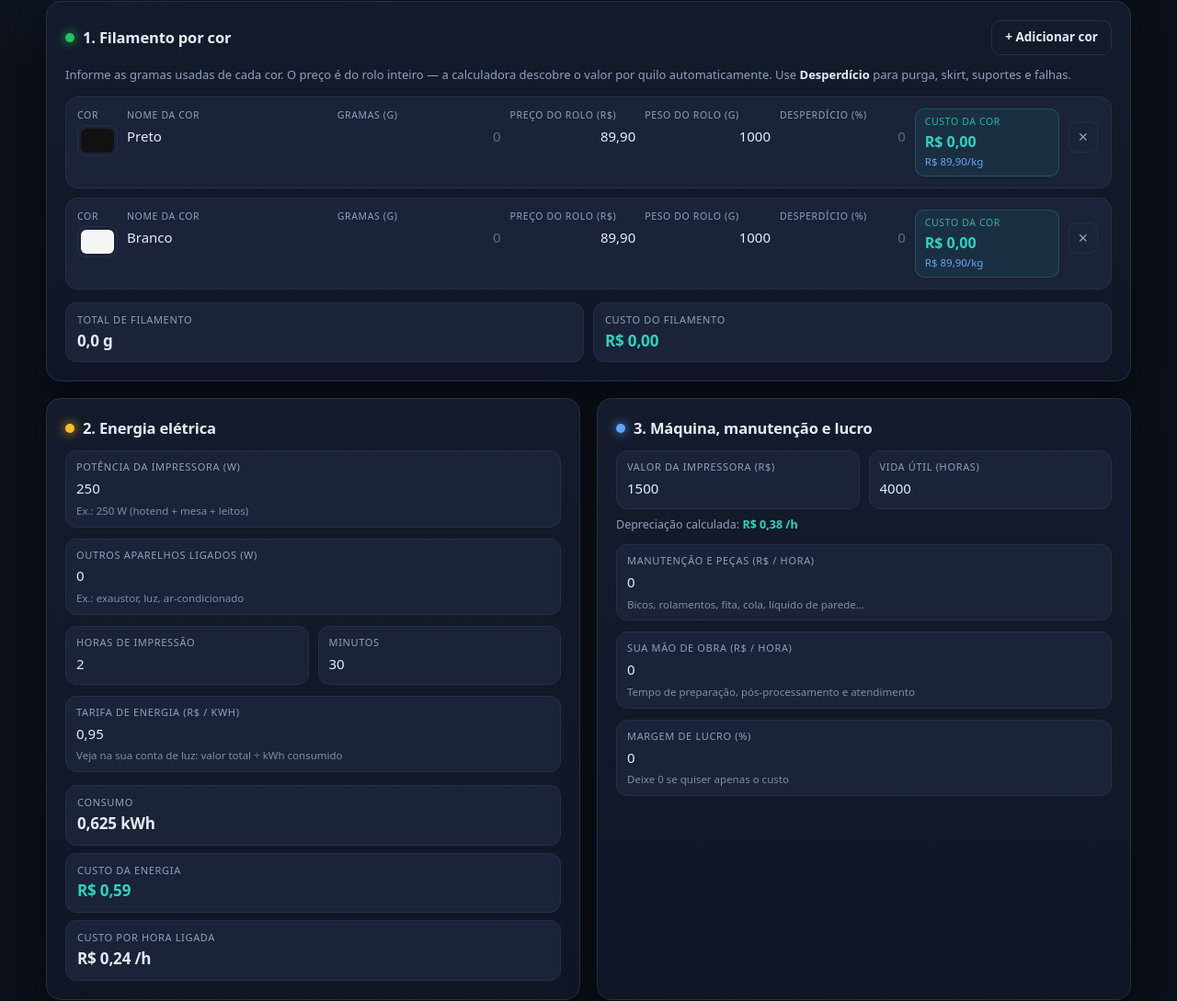
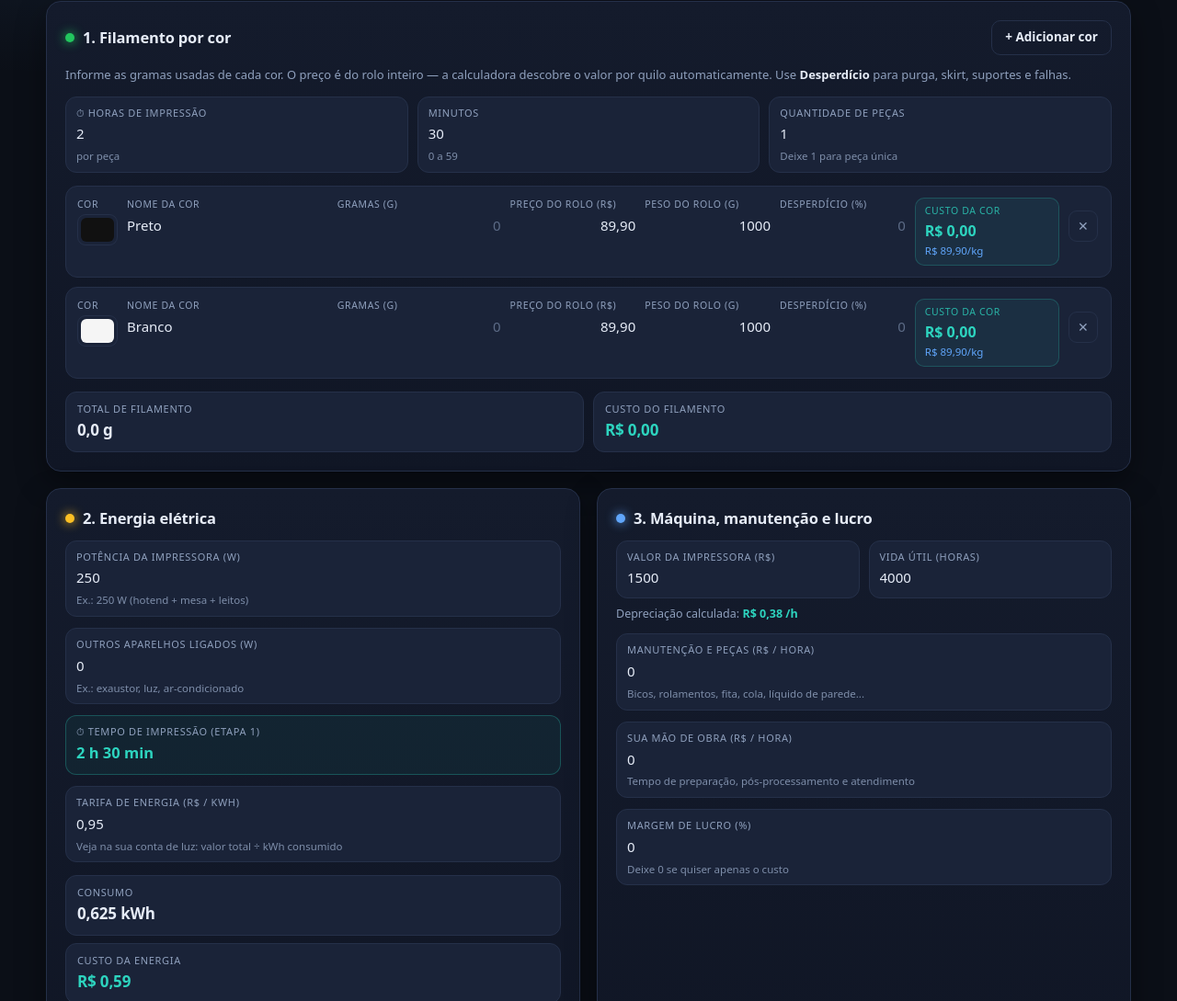
Before and after one commit to jairorossi/calculadora-custos-3d, a plain HTML site: page index.html in a window 1280 px wide. Shown: the part 149-1238 px from the top of the page at 92% size. Drawn offline with Linux system fonts and the light colour scheme.

Commit message:
Move tempo de impressao para a etapa 1 e adiciona quantidade de pecas

```diff
--- a/assets/css/style.css
+++ b/assets/css/style.css
@@ -201,6 +201,41 @@ body {
 .fields { display: grid; gap: 12px; }
 
 .field-row { display: grid; grid-template-columns: 1fr 1fr; gap: 10px; }
+
+/* Faixa de parâmetros da peça (tempo + quantidade) no topo da etapa 1 */
+.job-strip {
+  display: grid;
+  grid-template-columns: repeat(3, minmax(0, 1fr));
+  gap: 10px;
+  margin-bottom: 14px;
+}
+
+@media (max-width: 760px) { .job-strip { grid-template-columns: 1fr 1fr; } }
+@media (max-width: 520px) { .job-strip { grid-template-columns: 1fr; } }
+
+/* Campo somente leitura (tempo mostrado na etapa 2) */
+.field.ro {
+  border-color: rgba(45, 212, 191, .28);
+  background: rgba(45, 212, 191, .06);
+}
+
+.field.ro strong {
+  display: block;
+  font-size: 16.5px;
+  font-weight: 700;
+  color: var(--accent);
+  font-variant-numeric: tabular-nums;
+  margin-top: 1px;
+}
+
+.mini {
+  display: block;
+  font-size: 11.5px;
+  color: var(--muted);
+  margin-top: 2px;
+}
+
+.mini:empty { display: none; }
 
 .field {
   display: block;
@@ -520,6 +555,10 @@ input[type="color"]::-webkit-color-swatch { border: 0; border-radius: 6px; }
   margin-top: 14px;
 }
 
+.kpis[data-n="4"] { grid-template-columns: repeat(4, 1fr); }
+
+@media (max-width: 900px) { .kpis[data-n="4"] { grid-template-columns: repeat(2, 1fr); } }
+
 .kpis strong { font-size: 15.5px; }
 
 .toast {
@@ -550,6 +589,7 @@ input[type="color"]::-webkit-color-swatch { border: 0; border-radius: 6px; }
   .card { padding: 16px; }
   .field-row { grid-template-columns: 1fr; }
   .kpis { grid-template-columns: 1fr; }
+  .kpis[data-n="4"] { grid-template-columns: 1fr; }
   .totals-inline { grid-template-columns: 1fr; }
   .c-row { padding: 12px 44px 12px 12px; }
 }
--- a/assets/js/app.js
+++ b/assets/js/app.js
@@ -12,6 +12,7 @@
 
   var ENERGY_FIELDS = ['power', 'otherPower', 'hours', 'minutes', 'tariff'];
   var EXTRAS_FIELDS = ['purchase', 'life', 'maint', 'labor', 'margin'];
+  var JOB_FIELDS = ['qty'];
   var PALETTE = ['#ef4444', '#f97316', '#eab308', '#22c55e', '#14b8a6', '#3b82f6', '#a855f7', '#ec4899', '#111827', '#f5f5f5'];
 
   var DEFAULTS = {
@@ -20,7 +21,8 @@
       { color: '#f5f5f5', name: 'Branco', g: '', price: '89,90', spool: '1000', waste: '' }
     ],
     energy: { power: '250', otherPower: '0', hours: '2', minutes: '30', tariff: '0,95' },
-    extras: { purchase: '1500', life: '4000', maint: '0', labor: '0', margin: '0' }
+    extras: { purchase: '1500', life: '4000', maint: '0', labor: '0', margin: '0' },
+    job: { qty: '1' }
   };
 
   var brl = new Intl.NumberFormat('pt-BR', { style: 'currency', currency: 'BRL' });
@@ -138,18 +140,27 @@
     var rows = collectRows();
     var totalG = 0, totalFil = 0;
 
+    var qty = Math.floor(parseNum($('#qty') ? $('#qty').value : 1)) || 1;
+    if (qty < 1) qty = 1;
+    if (qty > 9999) qty = 9999;
+    var many = qty > 1;
+
     rows.forEach(function (r) {
       totalG += r.gEff;
       totalFil += r.cost;
-      $('.o-sub', r.el).textContent = money(r.cost);
+      $('.o-sub', r.el).textContent = money(r.cost * qty);
       $('.o-kg', r.el).textContent = r.perKg > 0 ? money(r.perKg) + '/kg' : '';
-      var hint = $('.g-hint', r.el);
-      hint.textContent = (r.waste > 0 && r.g > 0) ? nf(1, 1).format(r.gEff) + ' g já c/ desperdício' : '';
+      var parts = [];
+      if (r.waste > 0 && r.g > 0) parts.push(nf(1, 1).format(r.gEff) + ' g já c/ desperdício');
+      if (many) parts.push(nf(1, 1).format(r.gEff * qty) + ' g no lote (' + qty + 'x)');
+      $('.g-hint', r.el).textContent = parts.join(' · ');
     });
 
     $('#emptyState').hidden = rows.length > 0;
-    $('#totalG').textContent = grams(totalG);
-    $('#totalFil').textContent = money(totalFil);
+    $('#totalG').textContent = grams(totalG * qty);
+    $('#totalFil').textContent = money(totalFil * qty);
+    if ($('#totalGNote')) $('#totalGNote').textContent = many ? nf(1, 1).format(totalG) + ' g por peça' : '';
+    if ($('#totalFilNote')) $('#totalFilNote').textContent = many ? money(totalFil) + ' por peça' : '';
 
     // Energia
     var power = Math.max(0, parseNum($('#power').value));
@@ -163,9 +174,13 @@
     var energyCost = consumption * tariff;
     var energyPerHour = watts / 1000 * tariff;
 
-    $('#kwh').textContent = kwh(consumption);
-    $('#energyCost').textContent = money(energyCost);
+    $('#kwh').textContent = kwh(consumption * qty);
+    $('#energyCost').textContent = money(energyCost * qty);
     $('#energyHour').textContent = money(energyPerHour) + ' /h';
+    if ($('#timeRef')) {
+      $('#timeRef').textContent = timeLabel(t) + (many ? ' por peça' : '');
+      $('#timeRefTotal').textContent = many ? 'Lote de ' + qty + ' peças: ' + timeLabel(t * qty) : '';
+    }
 
     // Extras
     var purchase = Math.max(0, parseNum($('#purchase').value));
@@ -181,42 +196,52 @@
 
     $('#deprHint').textContent = money(deprPerHour) + ' /h';
 
-    // Resumo
-    var subtotal = totalFil + energyCost + deprCost + maintCost + laborCost;
+    // Resumo (valores já multiplicados pela quantidade de peças)
+    var unit = totalFil + energyCost + deprCost + maintCost + laborCost;
+    var subtotal = unit * qty;
     var profit = subtotal * margin / 100;
     var total = subtotal + profit;
-    var perGram = totalG > 0 ? subtotal / totalG : 0;
+    var perGram = totalG > 0 ? unit / totalG : 0;
+    var perPiece = total / qty;
 
     $('#sumTotal').textContent = money(total);
     $('#sumTotal2').textContent = money(total);
-    $('#heroNote').textContent = nf(1, 1).format(totalG) + ' g · ' + timeLabel(t);
-    $('#sumG').textContent = '(' + grams(totalG) + ')';
-    $('#sumFil').textContent = money(totalFil);
-    $('#sumKwh').textContent = '(' + kwh(consumption) + ')';
-    $('#sumEn').textContent = money(energyCost);
-    $('#sumDep').textContent = money(deprCost);
-    $('#sumMnt').textContent = money(maintCost);
-    $('#sumLab').textContent = money(laborCost);
+    $('#heroNote').textContent = nf(1, 1).format(totalG * qty) + ' g · ' + timeLabel(t * qty) +
+      (many ? ' · ' + qty + ' peças' : '');
+    $('#sumG').textContent = '(' + grams(totalG * qty) + ')';
+    $('#sumFil').textContent = money(totalFil * qty);
+    $('#sumKwh').textContent = '(' + kwh(consumption * qty) + ')';
+    $('#sumEn').textContent = money(energyCost * qty);
+    $('#sumDep').textContent = money(deprCost * qty);
+    $('#sumMnt').textContent = money(maintCost * qty);
+    $('#sumLab').textContent = money(laborCost * qty);
     $('#sumSub').textContent = money(subtotal);
     $('#profitLabel').textContent = margin > 0 ? 'Lucro (' + nf(0, 2).format(margin) + '%)' : 'Lucro';
     $('#sumProfit').textContent = money(profit);
     $('#kpiGram').textContent = money(perGram) + ' /g';
     $('#kpiHour').textContent = money(energyPerHour) + ' /h';
-    $('#kpiTime').textContent = timeLabel(t);
+    $('#kpiTime').textContent = timeLabel(t * qty);
+    if ($('#kpiPieceBox')) {
+      $('#kpiPieceBox').hidden = !many;
+      $('#kpiPiece').textContent = money(perPiece);
+      var kpis = $('#kpiPieceBox').parentNode;
+      if (many) kpis.setAttribute('data-n', '4'); else kpis.removeAttribute('data-n');
+    }
 
     // Detalhamento por cor
     var bd = $('#colorBreakdown');
     bd.innerHTML = rows.map(function (r) {
       return '<li><i style="background:' + esc(r.color) + '"></i>' +
         '<b>' + esc(r.name) + '</b>' +
-        '<span class="muted">' + nf(1, 1).format(r.gEff) + ' g</span>' +
-        '<b>' + money(r.cost) + '</b></li>';
+        '<span class="muted">' + nf(1, 1).format(r.gEff * qty) + ' g</span>' +
+        '<b>' + money(r.cost * qty) + '</b></li>';
     }).join('');
 
     last = {
-      rows: rows, totalG: totalG, totalFil: totalFil,
-      t: t, consumption: consumption, energyCost: energyCost, energyPerHour: energyPerHour,
-      deprCost: deprCost, maintCost: maintCost, laborCost: laborCost,
+      rows: rows, qty: qty, totalG: totalG * qty, totalFil: totalFil * qty,
+      t: t, timeTotal: t * qty, consumption: consumption * qty, energyCost: energyCost * qty,
+      energyPerHour: energyPerHour,
+      deprCost: deprCost * qty, maintCost: maintCost * qty, laborCost: laborCost * qty,
       subtotal: subtotal, margin: margin, profit: profit, total: total, perGram: perGram
     };
   }
@@ -237,10 +262,11 @@
           waste: $('.i-waste', row).value
         };
       }),
-      energy: {}, extras: {}
+      energy: {}, extras: {}, job: {}
     };
     ENERGY_FIELDS.forEach(function (f) { data.energy[f] = $('#' + f).value; });
     EXTRAS_FIELDS.forEach(function (f) { data.extras[f] = $('#' + f).value; });
+    JOB_FIELDS.forEach(function (f) { data.job[f] = $('#' + f).value; });
     return data;
   }
 
@@ -265,6 +291,7 @@
     DEFAULTS.colors.forEach(addColor);
     fillFields(DEFAULTS.energy, ENERGY_FIELDS);
     fillFields(DEFAULTS.extras, EXTRAS_FIELDS);
+    fillFields(DEFAULTS.job, JOB_FIELDS);
   }
 
   function load() {
@@ -275,6 +302,7 @@
       data.colors.forEach(addColor);
       fillFields(Object.assign({}, DEFAULTS.energy, data.energy), ENERGY_FIELDS);
       fillFields(Object.assign({}, DEFAULTS.extras, data.extras), EXTRAS_FIELDS);
+      fillFields(Object.assign({}, DEFAULTS.job, data.job), JOB_FIELDS);
     } else {
       resetToDefaults();
     }
@@ -284,19 +312,22 @@
 
   function summaryText() {
     var d = last;
+    var q = d.qty || 1;
     var out = [];
     out.push('IMPRESSÃO 3D — RESUMO DE CUSTOS');
     out.push('--------------------------------');
+    out.push('QUANTIDADE: ' + q + (q > 1 ? ' peças (valores abaixo já multiplicados)' : ' peça'));
+    out.push('');
     out.push('FILOMENTO');
     d.rows.forEach(function (r) {
-      out.push('  - ' + r.name + ': ' + nf(1, 1).format(r.gEff) + ' g = ' + money(r.cost) +
+      out.push('  - ' + r.name + ': ' + nf(1, 1).format(r.gEff * q) + ' g = ' + money(r.cost * q) +
         ' (' + money(r.perKg) + '/kg)');
     });
     if (d.rows.length === 0) out.push('  (nenhuma cor)');
     out.push('  Total: ' + nf(1, 1).format(d.totalG) + ' g = ' + money(d.totalFil));
     out.push('');
     out.push('ENERGIA ELÉTRICA');
-    out.push('  Tempo: ' + timeLabel(d.t));
+    out.push('  Tempo: ' + timeLabel(d.timeTotal) + (q > 1 ? ' (' + timeLabel(d.t) + ' por peça)' : ''));
     out.push('  Consumo: ' + kwh(d.consumption));
     out.push('  Custo: ' + money(d.energyCost) + '  (' + money(d.energyPerHour) + '/h)');
     out.push('');
@@ -309,6 +340,7 @@
       out.push('LUCRO (' + nf(0, 2).format(d.margin) + '%):     ' + money(d.profit));
     }
     out.push('TOTAL:                  ' + money(d.total));
+    if (q > 1) out.push('VALOR POR PEÇA:         ' + money(d.total / q));
     out.push('Custo por grama:        ' + money(d.perGram) + '/g');
     return out.join('\n');
   }
@@ -372,6 +404,7 @@
     cores.forEach(function (c) { addColor(c || {}); });
     fillFields(Object.assign({}, DEFAULTS.energy, data.energy), ENERGY_FIELDS);
     fillFields(Object.assign({}, DEFAULTS.extras, data.extras), EXTRAS_FIELDS);
+    fillFields(Object.assign({}, DEFAULTS.job, data.job), JOB_FIELDS);
     calc();
     save();
     toast('Dados carregados: ' + cores.length + ' cor(es) restaurada(s).');
--- a/index.html
+++ b/index.html
@@ -32,6 +32,24 @@
 
       <p class="help">Informe as gramas usadas de cada cor. O preço é do rolo inteiro — a calculadora descobre o valor por quilo automaticamente. Use <b>Desperdício</b> para purga, skirt, suportes e falhas.</p>
 
+      <div class="job-strip">
+        <label class="field">
+          <span>⏱ Horas de impressão</span>
+          <input type="text" inputmode="numeric" id="hours" value="2" aria-label="Horas de impressão">
+          <small>por peça</small>
+        </label>
+        <label class="field">
+          <span>Minutos</span>
+          <input type="text" inputmode="numeric" id="minutes" value="30" aria-label="Minutos de impressão">
+          <small>0 a 59</small>
+        </label>
+        <label class="field">
+          <span>Quantidade de peças</span>
+          <input type="text" inputmode="numeric" id="qty" value="1" aria-label="Quantidade de peças">
+          <small>Deixe 1 para peça única</small>
+        </label>
+      </div>
+
       <div class="colors" id="colorList"></div>
       <p class="empty" id="emptyState" hidden>Nenhuma cor cadastrada. Clique em <b>+ Adicionar cor</b>.</p>
 
@@ -39,10 +57,12 @@
         <div>
           <span>Total de filamento</span>
           <strong id="totalG">0,0 g</strong>
+          <small class="mini" id="totalGNote"></small>
         </div>
         <div>
           <span>Custo do filamento</span>
           <strong id="totalFil" class="accent">R$ 0,00</strong>
+          <small class="mini" id="totalFilNote"></small>
         </div>
       </div>
     </section>
@@ -66,15 +86,10 @@
           <small>Ex.: exaustor, luz, ar-condicionado</small>
         </label>
 
-        <div class="field-row">
-          <label class="field">
-            <span>Horas de impressão</span>
-            <input type="text" inputmode="numeric" id="hours" value="2" aria-label="Horas de impressão">
-          </label>
-          <label class="field">
-            <span>Minutos</span>
-            <input type="text" inputmode="numeric" id="minutes" value="30" aria-label="Minutos de impressão">
-          </label>
+        <div class="field ro">
+          <span>⏱ Tempo de impressão (etapa 1)</span>
+          <strong id="timeRef">2 h 30 min</strong>
+          <small id="timeRefTotal"></small>
         </div>
 
         <label class="field">
@@ -184,6 +199,10 @@
           <span>Tempo total</span>
           <strong id="kpiTime">0 h</strong>
         </div>
+        <div id="kpiPieceBox" hidden>
+          <span>Valor por peça</span>
+          <strong id="kpiPiece">R$ 0,00</strong>
+        </div>
       </div>
 
       <p class="toast" id="toast" role="status" aria-live="polite"></p>
```
Also changed, not shown: 1 other file.
